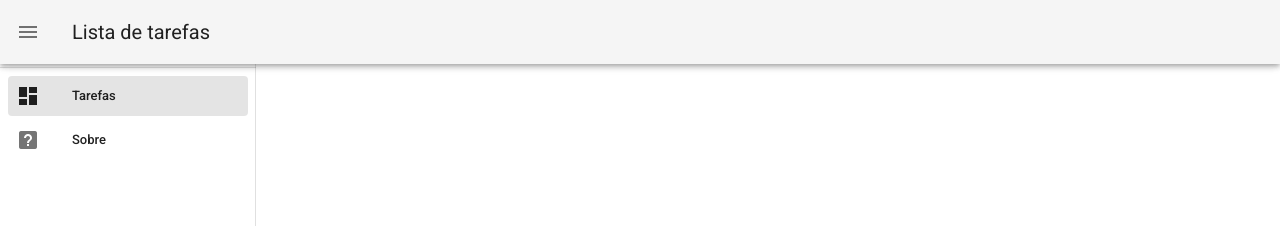
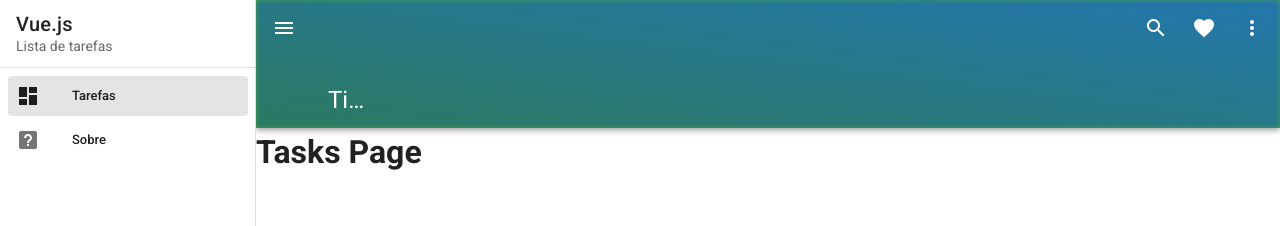
Before and after one commit to rafamancan/vue-todo, a Vue app: page / in a window 1280 px wide. Shown: the top 226 px of the page. Built offline with nearby package versions, Linux system fonts and the light colour scheme.

Commit message:
adding bg on app bar and fix toggle

```diff
--- a/src/App.vue
+++ b/src/App.vue
@@ -1,6 +1,9 @@
 <template>
   <v-app id="inspire">
-    <v-navigation-drawer>
+    <v-navigation-drawer
+      v-model="drawer"
+      app
+    >
       <v-list-item>
         <v-list-item-content>
           <v-list-item-title class="text-h6">
@@ -35,10 +38,37 @@
       </v-list>
     </v-navigation-drawer>
 
-    <v-app-bar app>
+    <v-app-bar
+      app
+      color="#43a047"
+      dark
+      prominent
+      src="./assets/bg.jpg"
+    >
+      <template v-slot:img="{ props }">
+        <v-img
+          v-bind="props"
+          gradient="to top right, rgba(19,84,122,.5), rgba(28,108,199,.8)"
+        ></v-img>
+      </template>
+
       <v-app-bar-nav-icon @click="drawer = !drawer"></v-app-bar-nav-icon>
 
-      <v-toolbar-title>Lista de tarefas</v-toolbar-title>
+      <v-app-bar-title>Title</v-app-bar-title>
+
+      <v-spacer></v-spacer>
+
+      <v-btn icon>
+        <v-icon>mdi-magnify</v-icon>
+      </v-btn>
+
+      <v-btn icon>
+        <v-icon>mdi-heart</v-icon>
+      </v-btn>
+
+      <v-btn icon>
+        <v-icon>mdi-dots-vertical</v-icon>
+      </v-btn>
     </v-app-bar>
 
     <v-main>
@@ -51,11 +81,11 @@
 export default {
   data () {
     return {
+      drawer: null,
       items: [
         { title: 'Tarefas', icon: 'mdi-view-dashboard', to: '/' },
         { title: 'Sobre', icon: 'mdi-help-box', to: '/about' }
-      ],
-      right: null
+      ]
     }
   }
 }
--- a/src/views/TasksView.vue
+++ b/src/views/TasksView.vue
@@ -1,5 +1,5 @@
 <template>
-  <hello-world />
+  <h1>Tasks Page</h1>
 </template>
 
 <script>
```
Also changed, not shown: src/assets/bg.jpg (added).
